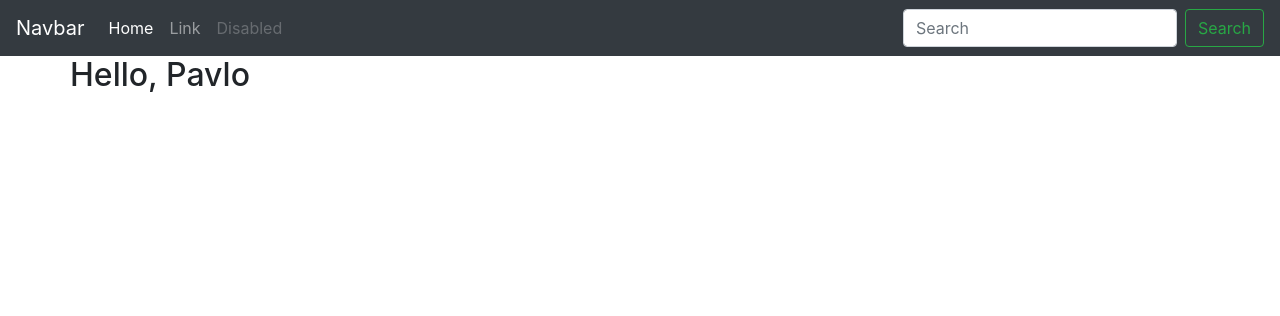
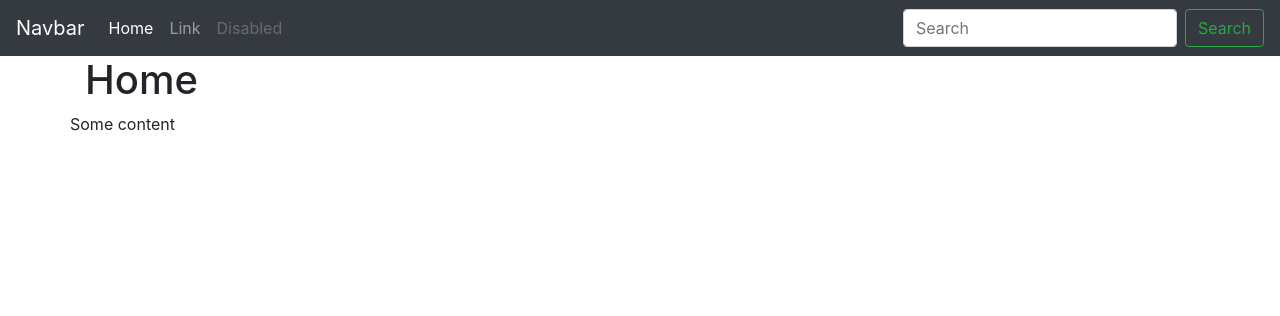
Before and after one commit to PashaKim/flask_blog_test, a Flask app: page / in a window 1280 px wide. Shown: the top 316 px of the page. Run offline with Flask 2, Linux system fonts and the light colour scheme; some libraries are stand-ins or nearby versions.

Commit message:
base template

```diff
--- /dev/null
+++ b/templates/base.html
@@ -0,0 +1,50 @@
+<!DOCTYPE html>
+<html lang="en">
+<head>
+    <meta charset="UTF-8">
+    <title>
+        {% block title %}{% endblock title %} | Flask App
+    </title>
+    <link rel="stylesheet" href="https://stackpath.bootstrapcdn.com/bootstrap/4.4.1/css/bootstrap.min.css"
+          integrity="sha384-Vkoo8x4CGsO3+Hhxv8T/Q5PaXtkKtu6ug5TOeNV6gBiFeWPGFN9MuhOf23Q9Ifjh" crossorigin="anonymous">
+</head>
+<body>
+<nav class="navbar navbar-expand-lg navbar-dark bg-dark">
+    <a class="navbar-brand" href="#">Navbar</a>
+    <button class="navbar-toggler" type="button" data-toggle="collapse" data-target="#navbarSupportedContent"
+            aria-controls="navbarSupportedContent" aria-expanded="false" aria-label="Toggle navigation">
+        <span class="navbar-toggler-icon"></span>
+    </button>
+
+    <div class="collapse navbar-collapse" id="navbarSupportedContent">
+        <ul class="navbar-nav mr-auto">
+
+            <li class="nav-item active">
+                <a class="nav-link" href="#">Home <span class="sr-only">(current)</span></a>
+            </li>
+
+            <li class="nav-item">
+                <a class="nav-link" href="#">Link</a>
+            </li>
+
+            <li class="nav-item">
+                <a class="nav-link disabled" href="#" tabindex="-1" aria-disabled="true">Disabled</a>
+            </li>
+
+        </ul>
+        <form class="form-inline my-2 my-lg-0">
+            <input class="form-control mr-sm-2" type="search" placeholder="Search" aria-label="Search">
+            <button class="btn btn-outline-success my-2 my-sm-0" type="submit">Search</button>
+        </form>
+    </div>
+</nav>
+<div class="container">
+    <h1>
+        {% block content_title %} {% endblock %}
+    </h1>
+    <div class="row">
+         {% block content %} {% endblock %}
+    </div>
+</div>
+</body>
+</html>
--- a/templates/index.html
+++ b/templates/index.html
@@ -1,46 +1,13 @@
-<!DOCTYPE html>
-<html lang="en">
-<head>
-    <meta charset="UTF-8">
-    <title>Title</title>
-    <link rel="stylesheet" href="https://stackpath.bootstrapcdn.com/bootstrap/4.4.1/css/bootstrap.min.css"
-          integrity="sha384-Vkoo8x4CGsO3+Hhxv8T/Q5PaXtkKtu6ug5TOeNV6gBiFeWPGFN9MuhOf23Q9Ifjh" crossorigin="anonymous">
-</head>
-<body>
-<nav class="navbar navbar-expand-lg navbar-dark bg-dark">
-    <a class="navbar-brand" href="#">Navbar</a>
-    <button class="navbar-toggler" type="button" data-toggle="collapse" data-target="#navbarSupportedContent"
-            aria-controls="navbarSupportedContent" aria-expanded="false" aria-label="Toggle navigation">
-        <span class="navbar-toggler-icon"></span>
-    </button>
+{% extends 'base.html' %}
 
-    <div class="collapse navbar-collapse" id="navbarSupportedContent">
-        <ul class="navbar-nav mr-auto">
+{% block title %}
+    Home
+{% endblock %}
 
-            <li class="nav-item active">
-                <a class="nav-link" href="#">Home <span class="sr-only">(current)</span></a>
-            </li>
+{% block content_title %}
+    Home
+{% endblock %}
 
-            <li class="nav-item">
-                <a class="nav-link" href="#">Link</a>
-            </li>
-
-            <li class="nav-item">
-                <a class="nav-link disabled" href="#" tabindex="-1" aria-disabled="true">Disabled</a>
-            </li>
-
-        </ul>
-        <form class="form-inline my-2 my-lg-0">
-            <input class="form-control mr-sm-2" type="search" placeholder="Search" aria-label="Search">
-            <button class="btn btn-outline-success my-2 my-sm-0" type="submit">Search</button>
-        </form>
-    </div>
-</nav>
-
-<div class="container">
-    <div class="row">
-         <h2>Hello, {{ name }}</h2>
-    </div>
-</div>
-</body>
-</html>
+{% block content %}
+    Some content
+{% endblock %}
```
Also changed, not shown: templates/about.html (added), templates/contact_us.html (added).
